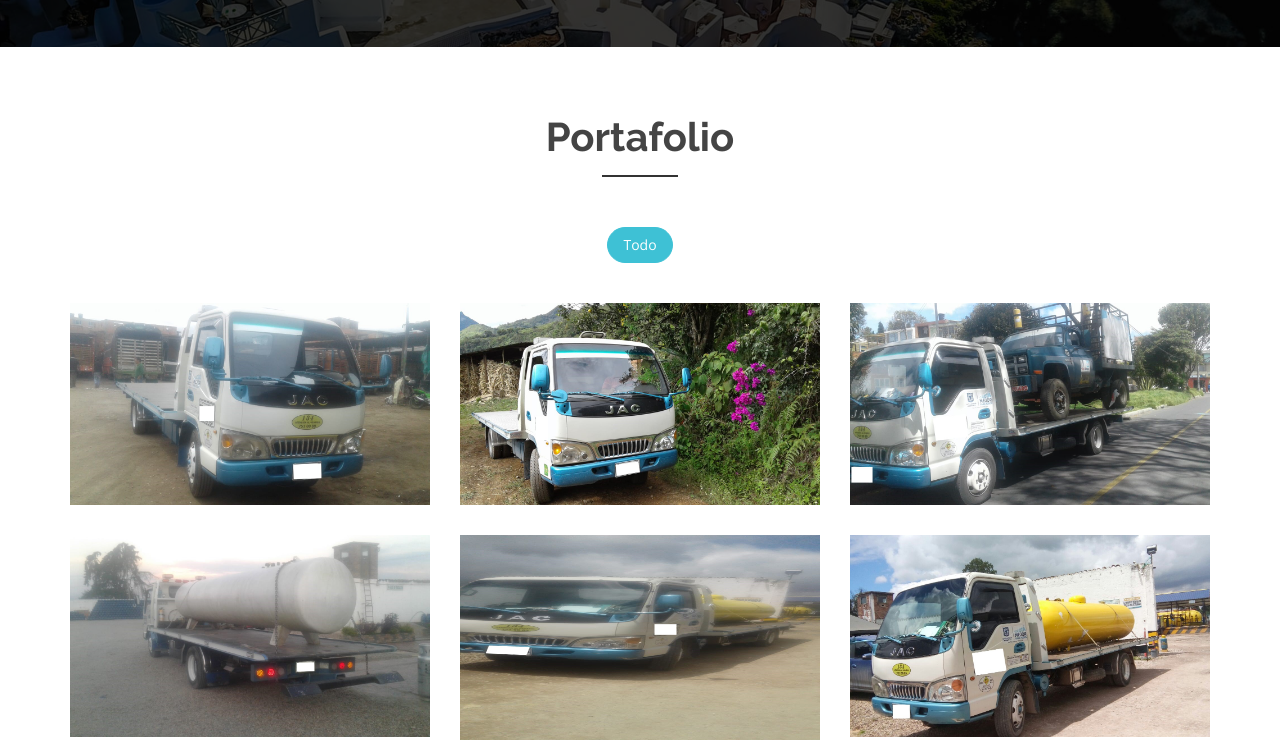
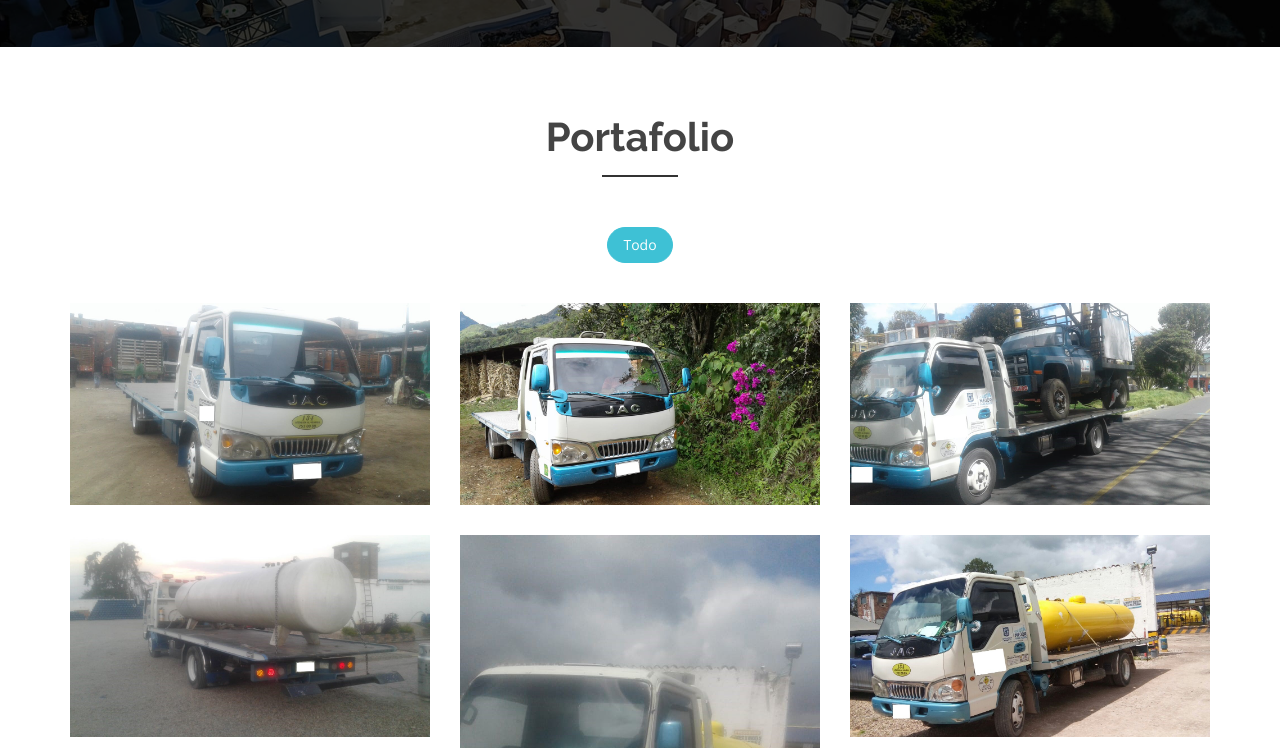
Before and after one commit to camilol10/gruaamigo, a plain HTML site: page index.html in a window 1280 px wide. Shown: the part 2052-2800 px from the top of the page. Drawn offline with nearby package versions, Linux system fonts and the light colour scheme; some packages are replaced by stand-ins of ours.

Commit message:
Update index.html

```diff
--- a/index.html
+++ b/index.html
@@ -500,7 +500,7 @@
           <div class="col-md-4 col-sm-4 col-xs-12 development">
             <div class="single-awesome-project">
               <div class="awesome-img">
-                <a href="#"><img src="img/portfolio/5.jpeg" alt="" style="height: 205px; width: 100%;" /></a>
+                <a href="#"><img src="img/portfolio/5.jpeg" alt=""  /></a>
                 <div class="add-actions text-center text-center">
                   <div class="project-dec">
                     <a class="venobox" data-gall="myGallery" href="img/portfolio/5.jpeg">
```
